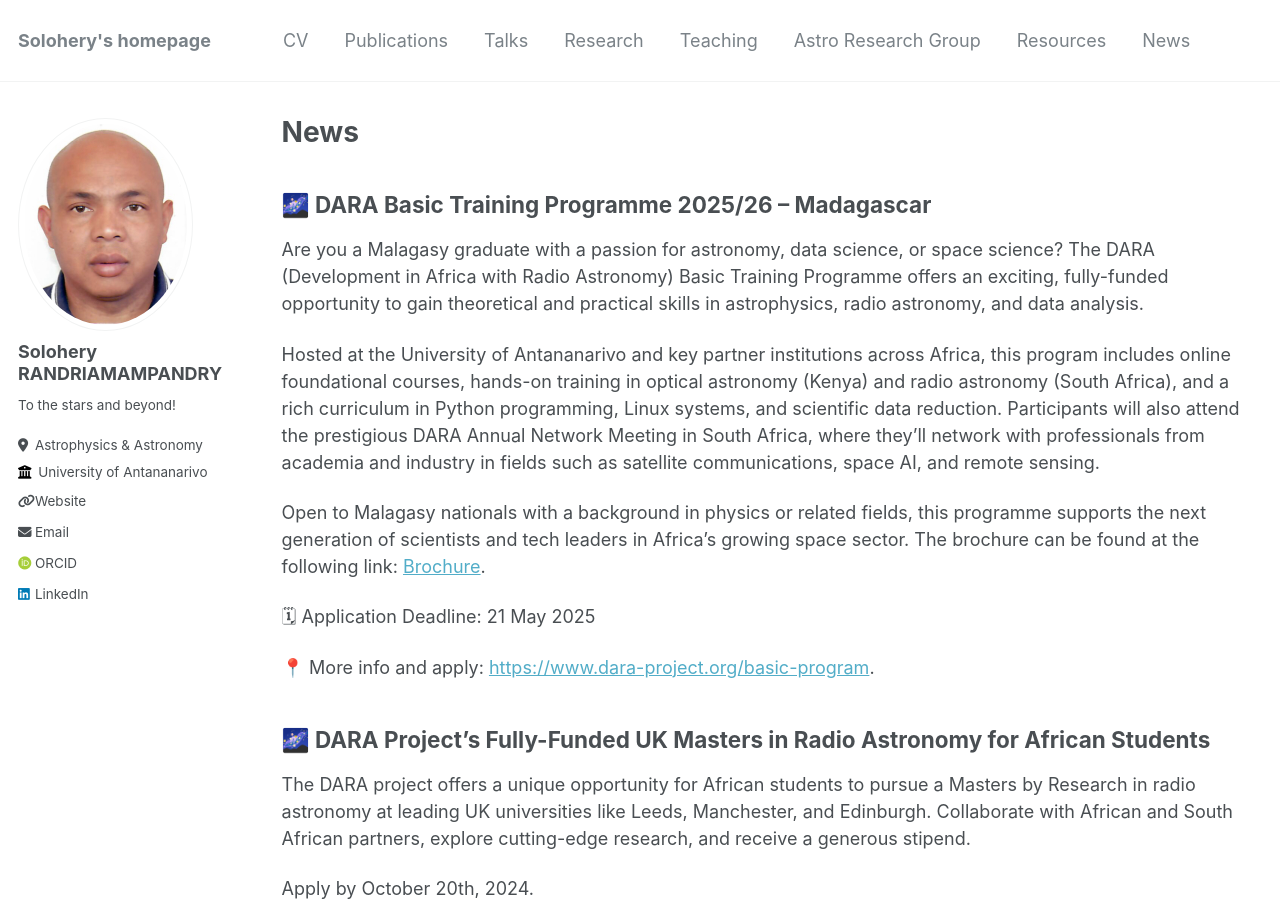
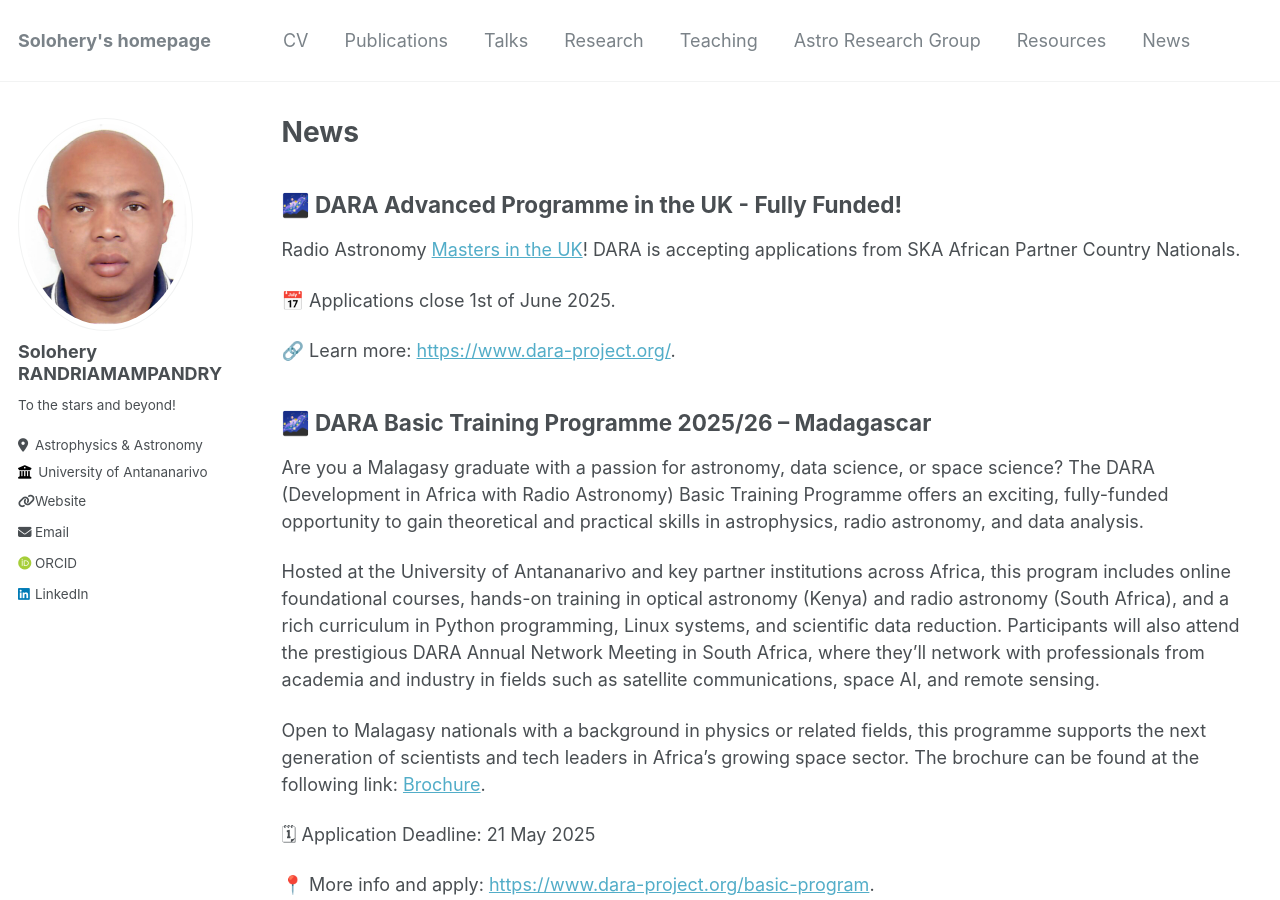
Before and after one commit to solohery-astro/solohery-astro.github.io, a Jekyll site: the page built from _pages/news.md, in a window 1280 px wide and 900 px high. Built offline with Jekyll 4.4.1, drawn with Linux system fonts in a browser that asks for light colours; some web fonts are replaced.

Commit message:
Update news.md

```diff
--- a/_pages/news.md
+++ b/_pages/news.md
@@ -4,6 +4,13 @@ title: "News"
 permalink: /news/
 author_profile: true
 ---
+
+## 🌌 DARA Advanced Programme in the UK - Fully Funded!
+Radio Astronomy [Masters in the UK](https://drive.google.com/file/d/1pUTC3gyN60xVdc0UBoHXmhnM6TzPuqRb/view?usp=sharing){:target="_blank" rel="noopener noreferrer"}! DARA is accepting applications from SKA African Partner Country Nationals.
+
+📅 Applications close 1st of June 2025.
+
+🔗 Learn more: [https://www.dara-project.org/](https://www.dara-project.org/){:target="_blank" rel="noopener noreferrer"}.
 
 ## 🌌 DARA Basic Training Programme 2025/26 – Madagascar
 Are you a Malagasy graduate with a passion for astronomy, data science, or space science? The DARA (Development in Africa with Radio Astronomy) Basic Training Programme offers an exciting, fully-funded opportunity to gain theoretical and practical skills in astrophysics, radio astronomy, and data analysis.
```
